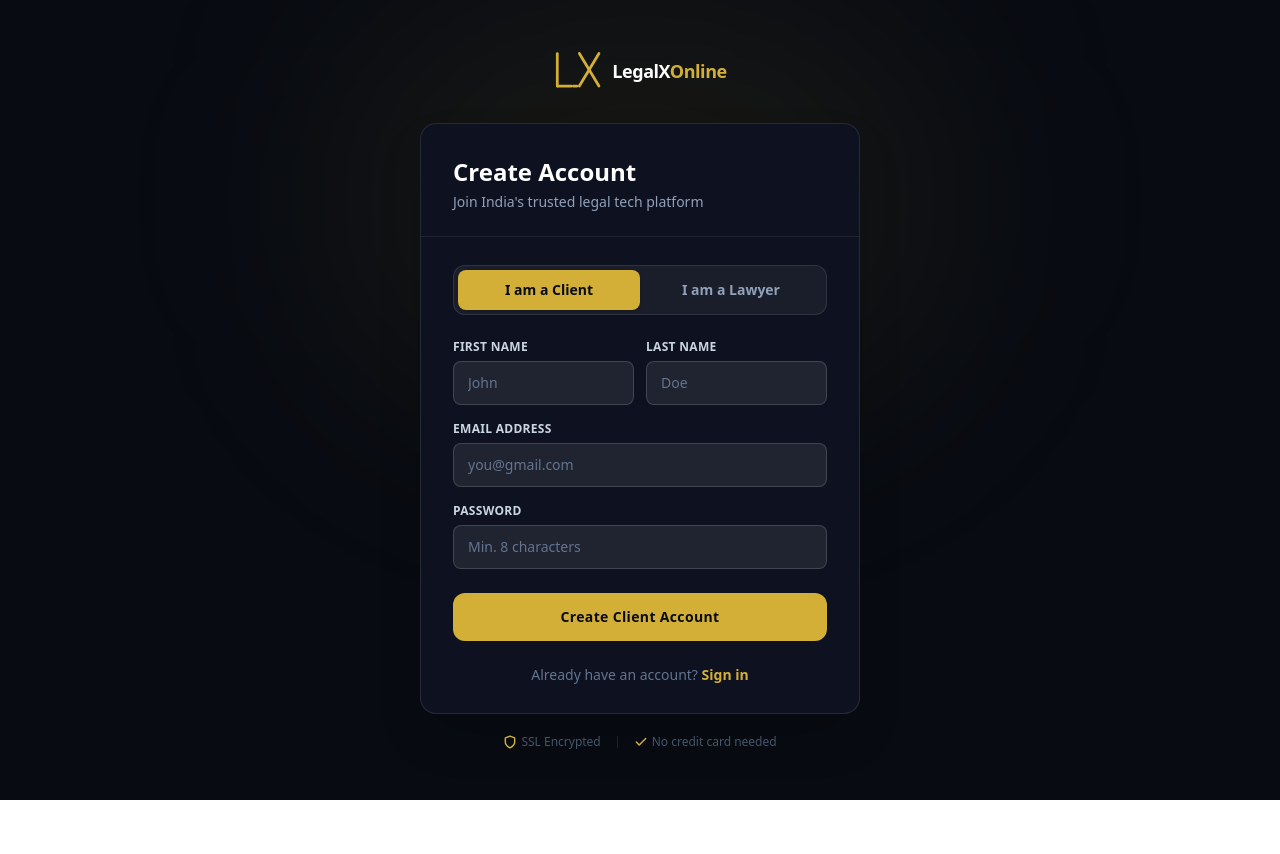
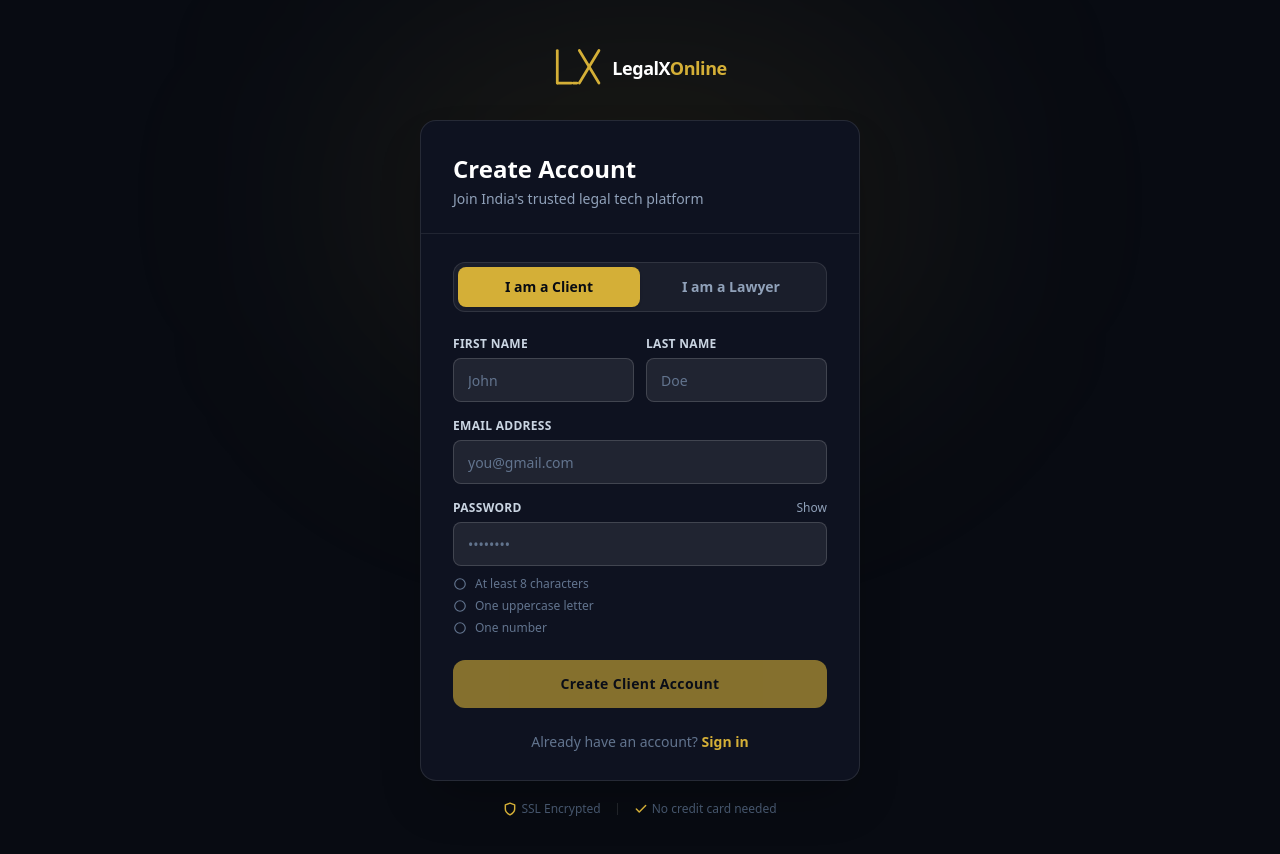
Before and after one commit to jpdevhub/LegalX-web, a Next.js app: page /signup in a window 1280 px wide. Shown: the top 854 px of the page. Before the commit the page ends 800 px from the top, so only its background shows below. Built offline with nearby package versions, Linux system fonts and the light colour scheme; no server answers.

Commit message:
add password rules checklist to signup

```diff
--- a/app/(site)/reset-password/page.tsx
+++ b/app/(site)/reset-password/page.tsx
@@ -5,17 +5,12 @@ import { useRouter, useSearchParams } from 'next/navigation'
 import Link from 'next/link'
 import { motion } from 'framer-motion'
 import { apiResetPassword, apiForgotPassword } from '@/lib/api'
+import { PasswordRules, isPasswordValid } from '@/components/ui/PasswordRules'
 
 // Supabase issues 8-digit recovery codes. The backend accepts 6–10 so a
 // dashboard change can't break resets; this only drives how many boxes we draw.
 const OTP_LENGTH = 8
 const RESEND_COOLDOWN_SECONDS = 60
-
-const RULES = [
-  { key: 'length', label: 'At least 8 characters', test: (p: string) => p.length >= 8 },
-  { key: 'upper',  label: 'One uppercase letter',  test: (p: string) => /[A-Z]/.test(p) },
-  { key: 'number', label: 'One number',            test: (p: string) => /[0-9]/.test(p) },
-] as const
 
 function ResetPasswordForm() {
   const router = useRouter()
@@ -46,8 +41,7 @@ function ResetPasswordForm() {
   }, [cooldown])
 
   const otp = digits.join('')
-  const rulesPassed = useMemo(() => RULES.map(r => r.test(password)), [password])
-  const allRulesPass = rulesPassed.every(Boolean)
+  const allRulesPass = useMemo(() => isPasswordValid(password), [password])
   const matches = confirm.length > 0 && password === confirm
   const canSubmit = !loading && email.trim().length > 0 && otp.length === OTP_LENGTH && allRulesPass && matches
 
@@ -245,31 +239,7 @@ function ResetPasswordForm() {
             />
           </div>
 
-          <ul className="space-y-1.5">
-            {RULES.map((rule, i) => {
-              const ok = rulesPassed[i]
-              return (
-                <li
-                  key={rule.key}
-                  className={`flex items-center gap-2 text-xs transition-colors ${ok ? 'text-emerald-400' : 'text-slate-500'}`}
-                >
-                  <svg
-                    className="w-3.5 h-3.5 flex-shrink-0"
-                    viewBox="0 0 24 24"
-                    fill="none"
-                    stroke="currentColor"
-                    strokeWidth="3"
-                    strokeLinecap="round"
-                    strokeLinejoin="round"
-                    suppressHydrationWarning
-                  >
-                    {ok ? <path d="M20 6L9 17l-5-5" /> : <circle cx="12" cy="12" r="9" strokeWidth="2" />}
-                  </svg>
-                  {rule.label}
-                </li>
-              )
-            })}
-          </ul>
+          <PasswordRules password={password} />
 
           <div>
             <label className="block text-xs font-semibold text-slate-300 mb-1.5 uppercase tracking-wide" htmlFor="confirm">
--- a/app/signup/page.tsx
+++ b/app/signup/page.tsx
@@ -6,6 +6,7 @@ import Link from 'next/link'
 import { motion } from 'framer-motion'
 import { apiSignup } from '@/lib/api'
 import { LXLogoMark } from '@/components/ui/LXLogo'
+import { PasswordRules, isPasswordValid } from '@/components/ui/PasswordRules'
 
 export default function SignupPage() {
   const [role, setRole] = useState<'client' | 'lawyer'>('client')
@@ -13,12 +14,21 @@ export default function SignupPage() {
   const [lastName, setLastName]   = useState('')
   const [email, setEmail]         = useState('')
   const [password, setPassword]   = useState('')
+  const [revealPassword, setRevealPassword] = useState(false)
   const [loading, setLoading]     = useState(false)
   const [error, setError]         = useState<string | null>(null)
   const router = useRouter()
 
+  const passwordOk = isPasswordValid(password)
+
   const handleSignup = async (e: React.FormEvent) => {
     e.preventDefault()
+    // Mirrors the server rule so the user sees the problem inline rather than
+    // getting a generic "Validation failed" back from the API.
+    if (!passwordOk) {
+      setError('Please choose a password that meets all the requirements below.')
+      return
+    }
     setLoading(true)
     setError(null)
     try {
@@ -148,25 +158,36 @@ export default function SignupPage() {
 
               {/* Password */}
               <div>
-                <label className="block text-xs font-semibold text-slate-300 mb-1.5 uppercase tracking-wide" htmlFor="password">
-                  Password
-                </label>
+                <div className="flex justify-between items-center mb-1.5">
+                  <label className="block text-xs font-semibold text-slate-300 uppercase tracking-wide" htmlFor="password">
+                    Password
+                  </label>
+                  <button
+                    type="button"
+                    onClick={() => setRevealPassword((v) => !v)}
+                    className="text-xs text-slate-400 hover:text-[#D4AF37] transition-colors"
+                  >
+                    {revealPassword ? 'Hide' : 'Show'}
+                  </button>
+                </div>
                 <input
                   id="password"
-                  type="password"
+                  type={revealPassword ? 'text' : 'password'}
                   value={password}
                   onChange={(e) => setPassword(e.target.value)}
                   required
                   minLength={8}
-                  placeholder="Min. 8 characters"
+                  autoComplete="new-password"
+                  placeholder="••••••••"
                   className="w-full h-11 px-3.5 rounded-lg bg-white/8 border border-white/15 text-white text-sm placeholder:text-slate-500 focus:outline-none focus:border-[#D4AF37]/60 focus:bg-white/10 transition-all"
                 />
+                <PasswordRules password={password} className="mt-2.5" />
               </div>
 
               {/* Submit */}
               <button
                 type="submit"
-                disabled={loading}
+                disabled={loading || !passwordOk}
                 className="w-full h-12 mt-2 rounded-xl bg-[#D4AF37] hover:bg-[#E5C050] text-[#080B12] font-bold text-sm tracking-wide transition-all disabled:opacity-60 disabled:cursor-not-allowed"
               >
                 {loading
--- /dev/null
+++ b/components/ui/PasswordRules.tsx
@@ -0,0 +1,63 @@
+'use client'
+
+/**
+ * The password policy, in one place.
+ *
+ * Must stay in step with `strongPasswordSchema` in the backend's
+ * lib/validation.ts, which is what actually enforces it. These previously
+ * diverged — signup allowed any 8 characters while reset required an uppercase
+ * letter and a digit — so both pages now render from this single list.
+ */
+export const PASSWORD_RULES = [
+  { key: 'length', label: 'At least 8 characters', test: (p: string) => p.length >= 8 },
+  { key: 'upper',  label: 'One uppercase letter',  test: (p: string) => /[A-Z]/.test(p) },
+  { key: 'number', label: 'One number',            test: (p: string) => /[0-9]/.test(p) },
+] as const
+
+export function isPasswordValid(password: string): boolean {
+  return PASSWORD_RULES.every(rule => rule.test(password))
+}
+
+/**
+ * Live checklist. `dim` keeps it muted until the user starts typing, so an
+ * untouched form doesn't open with three red-looking failures.
+ */
+export function PasswordRules({
+  password,
+  className = '',
+}: {
+  password: string
+  className?: string
+}) {
+  const touched = password.length > 0
+
+  return (
+    <ul className={`space-y-1.5 ${className}`}>
+      {PASSWORD_RULES.map(rule => {
+        const ok = rule.test(password)
+        return (
+          <li
+            key={rule.key}
+            className={`flex items-center gap-2 text-xs transition-colors ${
+              ok ? 'text-emerald-400' : touched ? 'text-slate-400' : 'text-slate-500'
+            }`}
+          >
+            <svg
+              className="w-3.5 h-3.5 flex-shrink-0"
+              viewBox="0 0 24 24"
+              fill="none"
+              stroke="currentColor"
+              strokeWidth="3"
+              strokeLinecap="round"
+              strokeLinejoin="round"
+              suppressHydrationWarning
+            >
+              {ok ? <path d="M20 6L9 17l-5-5" /> : <circle cx="12" cy="12" r="9" strokeWidth="2" />}
+            </svg>
+            {rule.label}
+          </li>
+        )
+      })}
+    </ul>
+  )
+}
```
